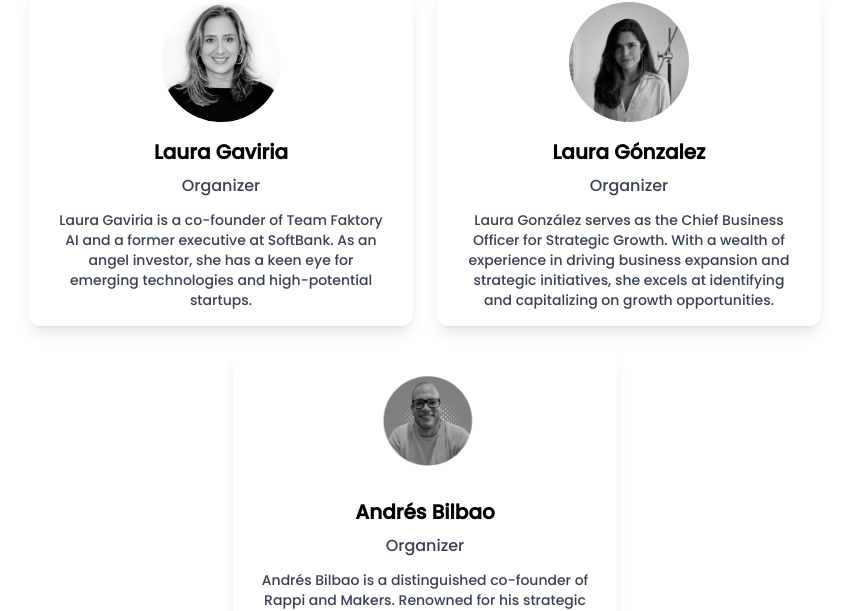
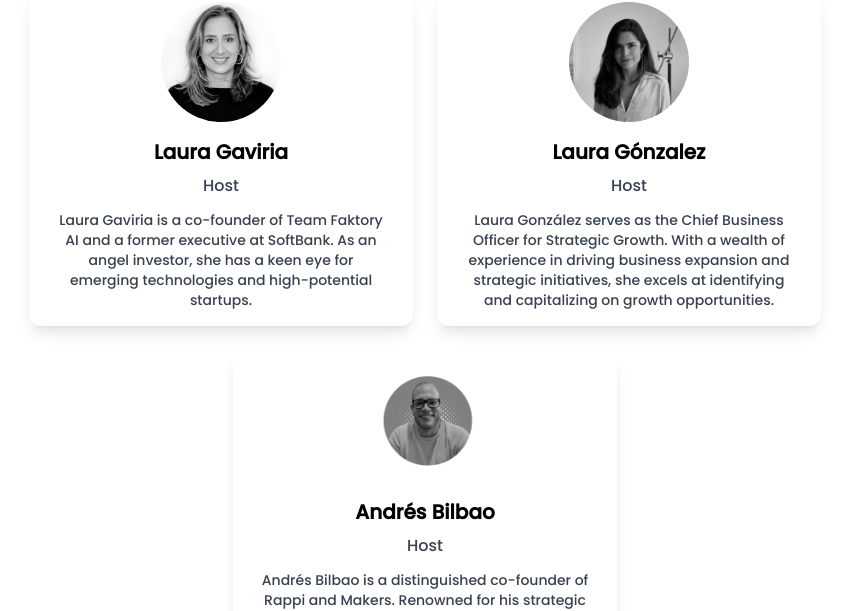
Before and after one commit to FabianEspitia-it/Entrepreneurial-Investing-WebSite, a Next.js app: page /en in a window 1280 px wide. Shown: the part 1650-2261 px from the top of the page, without its empty margins (215-1064 px from the left). Built offline with nearby package versions, Linux system fonts and the light colour scheme.

Commit message:
team section fixed, url ln fixed

```diff
--- a/src/app/i18n/settings.ts
+++ b/src/app/i18n/settings.ts
@@ -1,5 +1,5 @@
 export const fallbackLng = 'en'
-export const languages = [fallbackLng, 'es']
+export const languages = [fallbackLng, 'en']
 export const defaultNS = 'translation'
 export const cookieName = 'i18next'
 
--- a/src/components/Team.tsx
+++ b/src/components/Team.tsx
@@ -55,7 +55,7 @@ export default function Team() {
               <div className="px-6 py-4 text-center">
                 <h2 className="font-bold text-xl mb-2">{profile.name}</h2>
                 <p className="text-gray-700 group-hover:text-EI_new_green duration-300">
-                  Organizer
+                  Host
                 </p>
                 <p className="text-gray-700 pt-3 text-sm">
                   {profile.description}
```
Also changed, not shown: src/components/Sponsors.tsx (+9 -1 lines).
